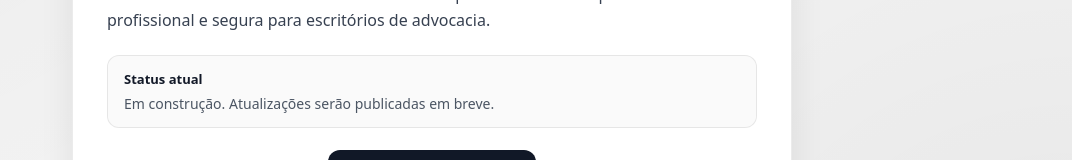
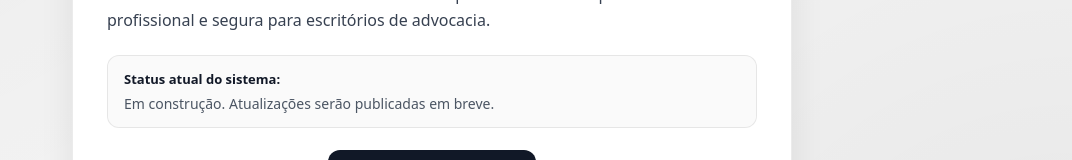
Before and after one commit to RomanoBoldrin/sistema-gestao-processos, a Next.js app: page / in a window 1280 px wide. Shown: the part 367-527 px from the top of the page, without its empty margins (208-1280 px from the left). Built offline with nearby package versions, Linux system fonts and the light colour scheme.

Commit message:
fix: change text in `index.js`

```diff
--- a/src/pages/index.js
+++ b/src/pages/index.js
@@ -8,7 +8,7 @@ export default function Home() {
       description="Sistema de Administração de Processos para Advocacias"
       headline="Estamos construindo nosso Projeto Integrador UNIVESP."
       subtitle="O sistema ESTRADA está em desenvolvimento para oferecer uma plataforma profissional e segura para escritórios de advocacia."
-      statusTitle="Status atual"
+      statusTitle="Status atual do sistema:"
       statusText="Em construção. Atualizações serão publicadas em breve."
       githubUrl="https://github.com/RomanoBoldrin/sistema-gestao-processos"
     />
```
